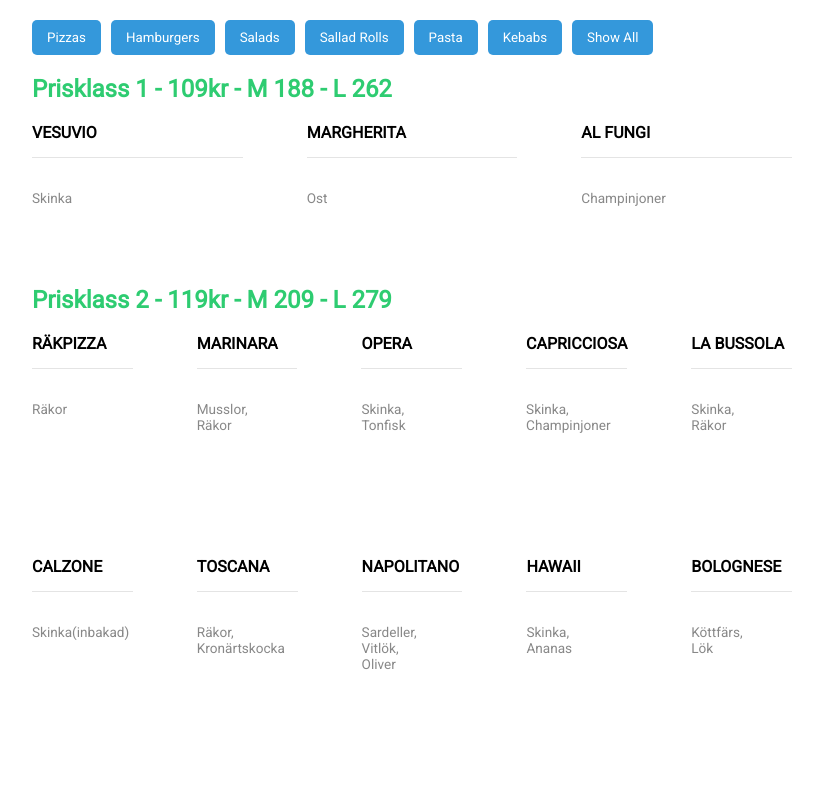
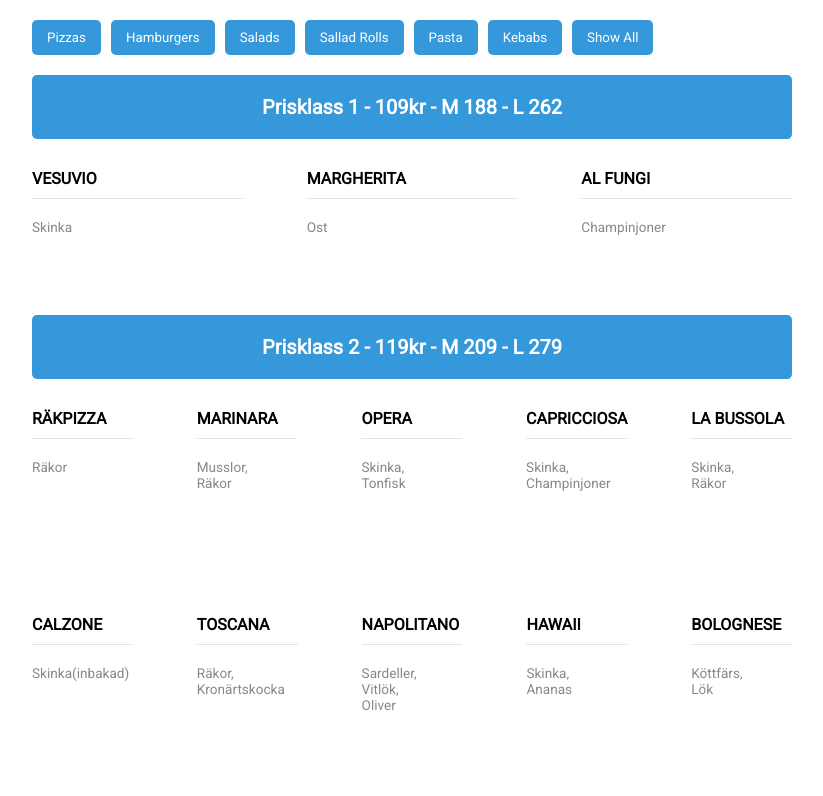
Before and after one commit to Haco11/pizzaria-la-favorita, a React (Vite) app: page / in a window 1280 px wide. Shown: the top 796 px of the page, without its empty margins (228-1051 px from the left). Built offline with nearby package versions, Linux system fonts and the light colour scheme.

Commit message:
More styling

```diff
--- a/src/components/Menu.scss
+++ b/src/components/Menu.scss
@@ -3,6 +3,7 @@
 $primaryColor: #3498db;
 $secondaryColor: #2ecc71;
 $thirdColor: #121619;
+$whiteColor: #fff;
 $grayColor: #888;
 
 .menu {
@@ -10,27 +11,18 @@ $grayColor: #888;
   margin: 0 auto;
   padding: 20px;
   font-family: "Arial", sans-serif;
-
-  h1 {
-    color: darken($primaryColor, 10%);
-    font-size: 32px;
-    margin-bottom: 20px;
+  &-title {
+    text-align: center;
+    font-size: 1.25rem;
+    margin-bottom: 2rem;
+    background-color: $primaryColor;
+    color: $whiteColor;
+    padding: 1.25rem;
+    border-radius: 5px;
   }
 
   section {
     margin-bottom: 30px;
-
-    h2 {
-      color: $secondaryColor;
-      font-size: 24px;
-      margin-bottom: 10px;
-    }
-
-    h3 {
-      font-size: 20px;
-      margin-bottom: 8px;
-      color: darken($primaryColor, 5%);
-    }
 
     .item-list {
       list-style: none;
@@ -50,8 +42,7 @@ $grayColor: #888;
           color: darken($thirdColor, 15%);
           text-transform: uppercase;
           font-size: 1rem;
-          margin-bottom: 2rem;
-          padding: 0 0 15px 0;
+          padding: 0 0 10px 0;
           border-bottom: 1px solid #e4e4e4;
           white-space: nowrap;
         }
--- a/src/components/Menu.tsx
+++ b/src/components/Menu.tsx
@@ -44,7 +44,9 @@ const Menu: React.FC = () => {
         ) {
           return (
             <section key={categoryKey}>
-              <h2>{category.title}</h2>
+              <div className="menu-title">
+                <h4>{category.title}</h4>
+              </div>
               {category.pizzas && category.pizzas.length > 0 && (
                 <div key={categoryKey}>
                   <ul className="item-list">
```
